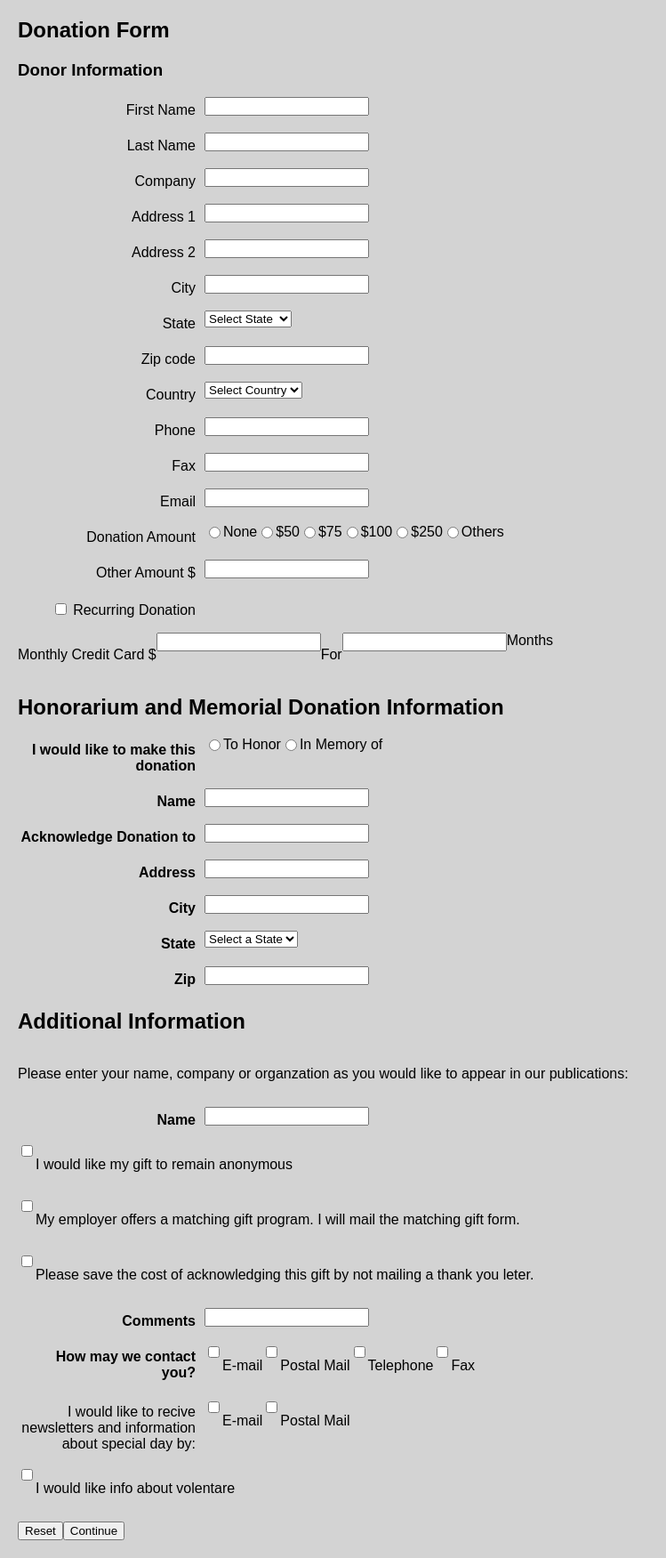
After one commit to AzazKaif/summer-wbt-2025, a PHP site: page /from.php in a window 1280 px wide. The commit adds this page. Shown: the whole page at 89% size, without its empty margins (0-749 px from the left). Run offline with PHP 8.4, Linux system fonts and the light colour scheme.

Commit message:
22-48795-3

```diff
--- a/Form/css/from.css
+++ b/Form/css/from.css
@@ -1,18 +1,23 @@
 body{
     background-color: lightgray;
+    font-family: Arial, sans-serif;
+    margin:20px;
 }
 
-.form-group{
-        display: flex;
-        align-items: center;
-        margin-bottom: 10px;
-    }
 
-h2{
-    color: red;
+
+.form-group {
+    display: flex;
+    align-items: flex-start; /* change from center */
+    margin-bottom: 12px;
 }
 .form-group label {
-        flex-basis: 200px;
-        text-align: right;
-        margin-right: 10px;
-    }
+    flex-basis: 200px;
+    text-align: right;
+    margin-right: 10px;
+    margin-top: 6px; /* adjust for multi-line inputs */
+}
+
+
+ label { display:block;
+         margin-bottom:4px; }
--- /dev/null
+++ b/Form/from.php
@@ -0,0 +1,302 @@
+<?php
+$errors = [];
+$success = false;
+
+function old($name) {
+    return isset($_POST[$name]) ? htmlspecialchars($_POST[$name]) : '';
+}
+function checked($name, $value) {
+    if (!isset($_POST[$name])) return '';
+    if (is_array($_POST[$name])) return in_array($value, $_POST[$name]) ? 'checked' : '';
+    return ($_POST[$name] == $value) ? 'checked' : '';
+}
+function selected($name, $value) {
+    return (isset($_POST[$name]) && $_POST[$name] == $value) ? 'selected' : '';
+}
+
+if ($_SERVER["REQUEST_METHOD"] === "POST") {
+
+
+    foreach (["firstname","lastname","address1","city","state","zipcode","country","email","donationamount"] as $field) {
+        if (empty($_POST[$field])) {
+            $errors[$field] = ucfirst($field)." is required.";
+        }
+    }
+
+
+    if (!empty($_POST["email"]) && !filter_var($_POST["email"], FILTER_VALIDATE_EMAIL)) {
+        $errors["email"] = "Invalid email format.";
+    }
+
+    if (empty($_POST["phone"])) {
+        $errors["phone"] = "Enter phone Number.";
+
+    if (!preg_match("/^[0-9]{11}$/", $_POST["phone"])) {
+        $errors["phone"] = "Phone must be 11 digits.";
+    }
+
+    if (!empty($_POST["phone"]) && !is_numeric($_POST["phone"])) {
+        $errors["phone"] = "Zip code must be numeric.";
+    }
+}
+
+
+    if (!empty($_POST["zipcode"]) && !is_numeric($_POST["zipcode"])) {
+        $errors["zipcode"] = "Zip code must be numeric.";
+    }
+
+    if (empty($_POST["contact"])) {
+        $errors["contact"] = "Select at least one contact method.";
+    }
+
+    if (empty($errors)) {
+        $success = true;
+    }
+}
+?>
+
+<!DOCTYPE html>
+<html lang="en">
+<head>
+  <meta charset="UTF-8">
+  <title>Donation Form</title>
+     <link rel="stylesheet" href="css/from.css">
+     <style>.error {
+    color:red;
+    font-size:14px;
+    margin-left: 5px;
+}
+
+ .success { color:green;
+            font-weight:bold; }</style>
+</head>
+<body>
+<h2>Donation Form</h2>
+
+<?php if ($success): ?>
+  <p class="success">Thank you! Your form was submitted successfully.</p>
+<?php endif; ?>
+
+<form method="POST">
+
+  <h3>Donor Information</h3>
+
+  <div class="form-group">
+    <label>First Name</label>
+    <input type="text" name="firstname" value="<?=old('firstname')?>">
+    <div class="error"><?=$errors['firstname']??''?></div>
+  </div>
+
+  <div class="form-group">
+    <label>Last Name</label>
+    <input type="text" name="lastname" value="<?=old('lastname')?>">
+    <div class="error"><?=$errors['lastname']??''?></div>
+  </div>
+
+  <div class="form-group">
+    <label>Company</label>
+    <input type="text" name="company" value="<?=old('company')?>">
+  </div>
+
+  <div class="form-group">
+    <label>Address 1</label>
+    <input type="text" name="address1" value="<?=old('address1')?>">
+    <div class="error"><?=$errors['address1']??''?></div>
+  </div>
+
+  <div class="form-group">
+    <label>Address 2</label>
+    <input type="text" name="address2" value="<?=old('address2')?>">
+  </div>
+
+  <div class="form-group">
+    <label>City</label>
+    <input type="text" name="city" value="<?=old('city')?>">
+    <div class="error"><?=$errors['city']??''?></div>
+  </div>
+
+  <div class="form-group">
+    <label>State</label>
+    <select name="state">
+      <option value="">Select State</option>
+      <?php foreach (["dhaka","chittagong","rajshahi","khulna","barishal","sylhet","rangpur","mymensingh"] as $st): ?>
+        <option value="<?=$st?>" <?=selected('state',$st)?>><?=$st?></option>
+      <?php endforeach; ?>
+    </select>
+    <div class="error"><?=$errors['state']??''?></div>
+  </div>
+
+  <div class="form-group">
+    <label>Zip code</label>
+    <input type="text" name="zipcode" value="<?=old('zipcode')?>">
+    <div class="error"><?=$errors['zipcode']??''?></div>
+  </div>
+
+  <div class="form-group">
+    <label>Country</label>
+    <select name="country">
+        <option value="">Select Country</option>
+        <?php
+        $countries = ["Bangladesh","India","Pakistan","USA","UK","Canada","Australia"];
+        foreach($countries as $c): ?>
+            <option value="<?=$c?>" <?=selected('country',$c)?>><?=$c?></option>
+        <?php endforeach; ?>
+    </select>
+    <div class="error"><?=$errors['country']??''?></div>
+</div>
+
+
+  <div class="form-group">
+    <label>Phone</label>
+    <input type="text" name="phone" value="<?=old('phone')?>">
+    <div class="error"><?=$errors['phone']??''?></div>
+  </div>
+
+  <div class="form-group">
+    <label>Fax</label>
+    <input type="text" name="fax" value="<?=old('fax')?>">
+  </div>
+
+  <div class="form-group">
+    <label>Email</label>
+    <input type="email" name="email" value="<?=old('email')?>">
+    <div class="error"><?=$errors['email']??''?></div>
+  </div>
+
+  <div class="form-group">
+    <label>Donation Amount</label><br>
+    <?php foreach (["none"=>"None","50"=>"$50","75"=>"$75","100"=>"$100","250"=>"$250","other"=>"Others"] as $val=>$label): ?>
+      <input type="radio" name="donationamount" value="<?=$val?>" <?=checked('donationamount',$val)?>> <?=$label?><br>
+    <?php endforeach; ?>
+    <div class="error"><?=$errors['donationamount']??''?></div>
+  </div>
+
+  <div class="form-group">
+    <label>Other Amount $</label>
+    <input type="text" name="otheramount" value="<?=old('otheramount')?>">
+  </div>
+
+  <div class="form-group">
+    <label><input type="checkbox" name="recurringdonation" value="yes" <?=checked('recurringdonation','yes')?>> Recurring Donation</label>
+  </div>
+
+  <div class="form-group">
+    <p>Monthly Credit Card $</p>
+    <input type="text" name="credit" value="<?=old('credit')?>">
+    <p>For</p>
+    <input type="text" name="month" value="<?=old('month')?>"> Months
+  </div>
+
+  <h2>Honorarium and Memorial Donation Information</h2>
+
+        <div class="form-group">
+            <label for="donation"><strong>I would like to make this donation</strong></label>
+            <input type="radio" name="donation" > To Honor <br>
+            <input type="radio" name="donation" > In Memory of <br>
+        </div>
+
+        <div class="form-group">
+            <label for="aname"><strong>Name</strong></label>
+            <input type="text" id="aname">
+        </div>
+
+        <div class="form-group">
+            <label for="acknowledge"><strong>Acknowledge Donation to</strong></label>
+            <input type="text" id="acknowledge">
+        </div>
+
+        <div class="form-group">
+            <label for="aaddress"><strong>Address</strong></label>
+            <input type="text" id="aaddress">
+        </div>
+
+        <div class="form-group">
+            <label for="acity"><strong>City</strong></label>
+            <input type="text" id="acity">
+        </div>
+
+        <div class="form-group">
+        <label for="astate"><strong>State</strong></label>
+            <select id="astate" name="astate">
+                <option value="" disabled selected>Select a State</option>
+                <option value="dhaka">Dhaka</option>
+                <option value="chittagong">Chittagong</option>
+                <option value="rajshahi">Rajshahi</option>
+                <option value="khulna">Khulna</option>
+                <option value="barishal">Barishal</option>
+                <option value="sylhet">Sylhet</option>
+                <option value="rangpur">Rangpur</option>
+                <option value="mymensingh">Mymensingh</option>
+            </select>
+        </div>
+
+        <div class="form-group">
+            <label for="azip"><strong>Zip</strong></label>
+            <input type="text" id="azip">
+        </div>
+    <h2>Additional Information</h2>
+
+        <div class="form-group">
+            <p>Please enter your name, company or organzation as you would like to appear in our publications:</p>
+        </div>
+
+        <div class="form-group">
+            <label for="name"><strong>Name</strong></label>
+            <input type="text" id="name">
+        </div>
+
+
+        <div class="form-group">
+        <input type="checkbox" id="anonymous" name="anonymous">
+        <p>I would like my gift to remain anonymous</p>
+        </div>
+
+
+        <div class="form-group">
+        <input type="checkbox" id="gift" name="gift">
+        <p>My employer offers a matching gift program. I will mail the matching gift form. </p>
+        </div>
+
+        <div class="form-group">
+        <input type="checkbox" id="save" name="save">
+        <p>Please save the cost of acknowledging this gift by not mailing a thank you leter.</p>
+        </div>
+
+        <div class="form-group">
+            <label for="comments"><strong>Comments</strong></label>
+            <input type="text" id="comments">
+        </div>
+
+        <div class="form-group">
+           <label><strong>How may we contact you?</strong></label><br>
+           <input type="checkbox" id="email" name="contact" value="email">
+           <p>E-mail</p><br>
+           <input type="checkbox" id="postal" name="contact" value="postal">
+           <p>Postal Mail</p><br>
+           <input type="checkbox" id="telephone" name="contact" value="telephone">
+           <p>Telephone</p><br>
+           <input type="checkbox" id="fax" name="contact" value="fax">
+           <p>Fax</p><br>
+        </div>
+
+        <div class="form-group">
+           <label>I would like to recive newsletters and information about special day by:</label><br>
+           <input type="checkbox" id="email" name="contact" value="email">
+           <p>E-mail</p>
+           <input type="checkbox" id="postal" name="contact" value="postal">
+           <p>Postal Mail</p><br>
+        </div>
+
+        <div class="form-group">
+        <input type="checkbox" id="vol" name="vol"> <br>
+        <p>I would like info about volentare</p>
+        </div>
+
+        <div class="form-group">
+        <input type="reset" value="Reset">
+        <input type="submit" value="Continue">
+        </div>
+</form>
+
+</body>
+</html>
```
Also changed, not shown: Form/from.html (deleted, +0 -419 lines).
